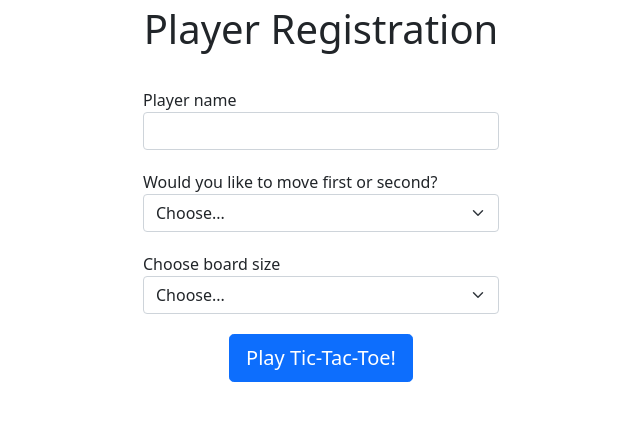
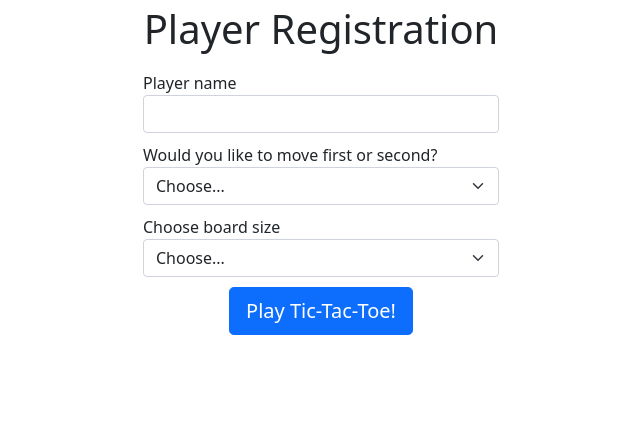
Before and after one commit to karimw786/single-player-tic-tac-toe, a PHP site: page /register.php in a window 1280 px wide. Shown: the top 421 px of the page, without its empty margins (319-959 px from the left). Run offline with PHP 8.4, Linux system fonts and the light colour scheme.

Commit message:
Update two styles in custom.css

```diff
--- a/css/custom.css
+++ b/css/custom.css
@@ -1,9 +1,9 @@
 /* Bootstrap overrides */
 h1.text-center {
-    margin: 5px auto 15px auto;
+    margin-top: 5px;
 }
 .form-group {
-    margin-top: 20px;
+    margin-top: 10px;
 }
 
 /* Custom styles */
```
